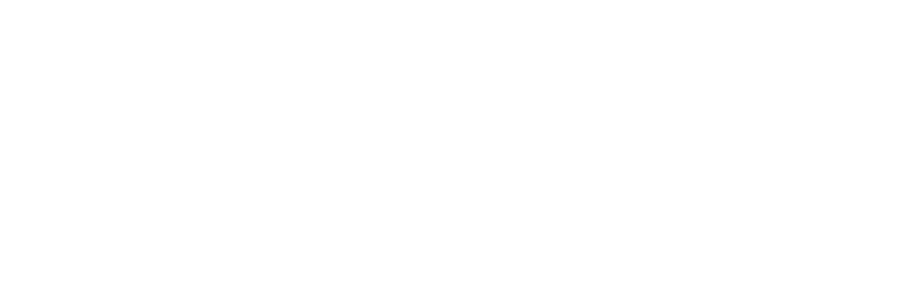
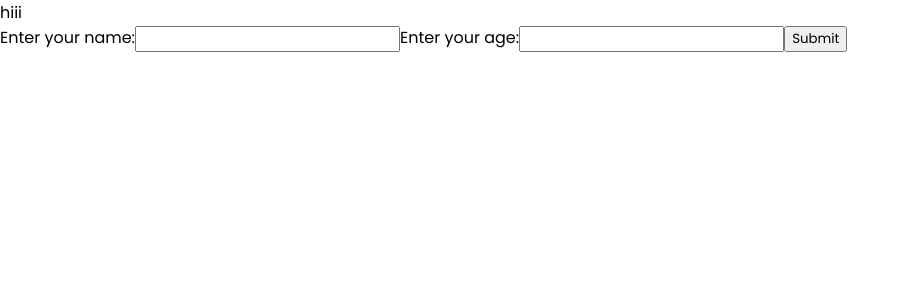
Before and after one commit to VipCode786/frontend, a React (Create React App) app: page /create in a window 1280 px wide. Before the commit this address had no page. Shown: the top 300 px of the page, without its empty margins (0-909 px from the left). Built offline with nearby package versions, Linux system fonts and the light colour scheme.

Commit message:
Form Demo

```diff
--- /dev/null
+++ b/data/db.json
@@ -0,0 +1,25 @@
+{
+    "blogs": [
+      {
+        "id": 1,
+        "title": "json-server",
+        "author": "typicode"
+      },
+      {
+        "id": 2,
+        "title": "json-server",
+        "author": "typicode"
+      },
+      {
+        "id": 3
+      },
+      {
+        "id": 4
+      },
+      {
+        "id": 5,
+        "title": "json-server123",
+        "author": "typicode123"
+      }
+    ]
+  }
--- a/src/App.js
+++ b/src/App.js
@@ -1,18 +1,20 @@
 import { BrowserRouter, Route, Routes } from "react-router-dom";
 import About from "./Pages/About";
-import ContactUs from "./Pages/ContactUs";
+import Create from "./Pages/Create";
 import Home from "./Pages/Home";
-
+import ContactUs from "./Pages/ContactUs"
 
 
 function App() {
   return (
     <div>
-     <BrowserRouter>
+      hiii
+      <BrowserRouter>
      <Routes>
      <Route path="/" element={<Home />} />
      <Route path="/about" element={<About/>} />
-     <Route path="/contactus" element={<ContactUs />} />
+    <Route path="/contactus" element={<ContactUs/>}></Route>
+     <Route path="/create" element={<Create/>}/>
     </Routes>
     </BrowserRouter>
     </div>
--- a/src/Pages/ContactUs.jsx
+++ b/src/Pages/ContactUs.jsx
@@ -1,6 +1,9 @@
 import React from 'react'
 
 const ContactUs = () => {
+
+
+
   return (
     <div>ContactUs</div>
   )
--- /dev/null
+++ b/src/Pages/Create.jsx
@@ -0,0 +1,39 @@
+import React, { useState } from 'react';
+import axios from 'axios';
+import { useHistory } from 'react-router';
+
+export default function Create() {
+
+  const [name, setName] = useState("");
+  const [age,setAge] = useState();
+
+
+
+  const handleSubmit = (event) => {
+    event.preventDefault();
+    console.log("Name",name);
+    console.log("age",age);
+  }
+
+     return (
+      <form onSubmit={handleSubmit}>
+      <label>Enter your name:
+      <input
+        type="text"
+        name="username"
+        value={name}
+        onChange={(e) => setName(e.target.value)}
+      />
+      </label>
+      <label>Enter your age:
+        <input
+          type="number"
+          name="age"
+          value={age}
+          onChange={(e) => setAge(e.target.value)}
+        />
+        </label>
+        <input type="submit" />
+    </form>
+    )
+}
--- a/src/Pages/Home.jsx
+++ b/src/Pages/Home.jsx
@@ -19,6 +19,11 @@ const Home = () => {
         {/* Endpoint to route to Contact Us component */}
         <Link to="/contactus">Contact Us</Link>
       </li>
+
+      <li>
+        {/* Endpoint to route to Create component */}
+        <Link to="/create">Create</Link>
+      </li>
     </ul>
   </div>
   )
```
Also changed, not shown: 1 other file (tests, documents, lock files or other folders).
